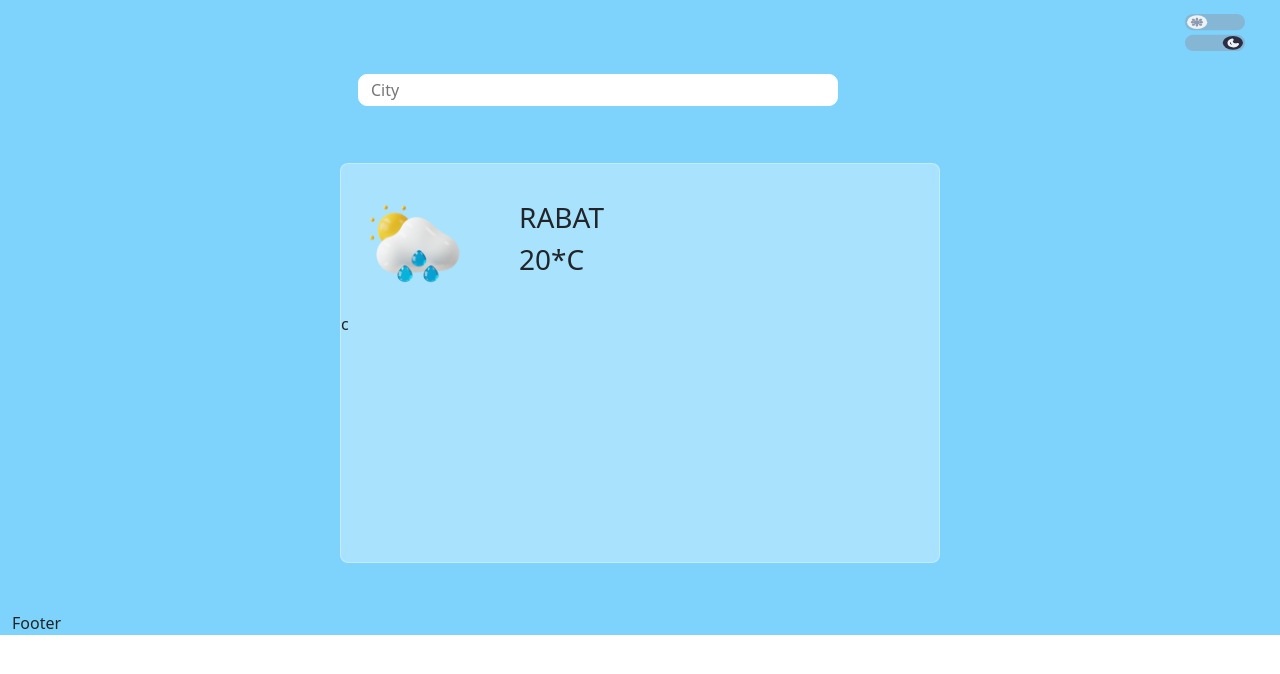
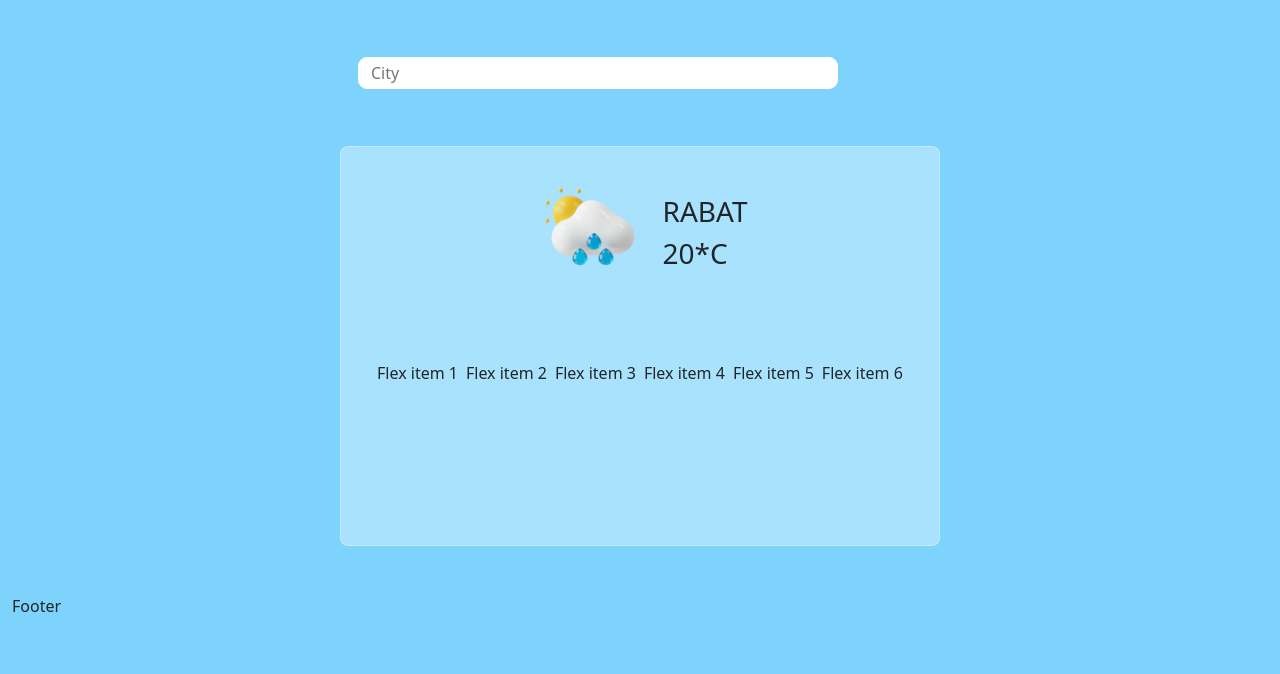
Before and after one commit to hamzaabdous/WeatherWeb, a React (Create React App) app: page / in a window 1280 px wide. Shown: the top 674 px of the page. Built offline with nearby package versions, Linux system fonts and the light colour scheme; some icons are missing.

Commit message:
install axios

```diff
--- a/package.json
+++ b/package.json
@@ -6,6 +6,7 @@
     "@testing-library/jest-dom": "^5.16.2",
     "@testing-library/react": "^12.1.4",
     "@testing-library/user-event": "^13.5.0",
+    "axios": "^0.26.1",
     "bootstrap": "^5.1.3",
     "react": "^17.0.2",
     "react-dom": "^17.0.2",
--- a/src/View/Component/Main.js
+++ b/src/View/Component/Main.js
@@ -5,17 +5,28 @@ const Main = () => {
   return (
     <div className="d-flex justify-content-center align-items-center ">
       <div className="glass">
-        <div class=" d-flex bd-highlight">
-          <div class="p-2  bd-highlight">
-            <img src={img1} alt="" width={130} height={130} />
+        <div className="m-2">
+          <div class="d-flex bd-highlight justify-content-center align-items-center">
+            <div class="bd-highlight">
+              <img src={img1} alt="" width={130} height={130} />
+            </div>
+            <div class="mt-4 p-2  bd-highlight fs-3">
+              RABAT
+              <br />
+              20*C
+            </div>
           </div>
-          <div class="m-4 p-2 bd-highlight fs-3">
-            RABAT
-            <br />
-            20*C
+          <div className="p-4">
+            <div class="pt-5 d-flex flex-row bd-highlight mb-3">
+              <div class="p-1 bd-highlight">Flex item 1</div>
+              <div class="p-1 bd-highlight">Flex item 2</div>
+              <div class="p-1 bd-highlight">Flex item 3</div>
+              <div class="p-1 bd-highlight">Flex item 4</div>
+              <div class="p-1 bd-highlight">Flex item 5</div>
+              <div class="p-1 bd-highlight">Flex item 6</div>
+            </div>
           </div>
         </div>
-        <div>c</div>
       </div>
     </div>
   );
--- a/src/View/Weather.js
+++ b/src/View/Weather.js
@@ -9,9 +9,11 @@ const Weather = () => {
   }
   return (
     <>
-      <div className="container-fluid" style={{ backgroundColor: "#7dd3fc" }}>
-        <header className="row">
-          <Nav />
+      <div
+        className="container-fluid"
+        style={{ backgroundColor: "#7dd3fc", height: "100vh" }}
+      >
+        <header className="pt-5 row">
           <div className="row d-flex justify-content-center align-items-center">
             <input
               style={{
```
Also changed, not shown: 1 other file (tests, documents, lock files or other folders).
